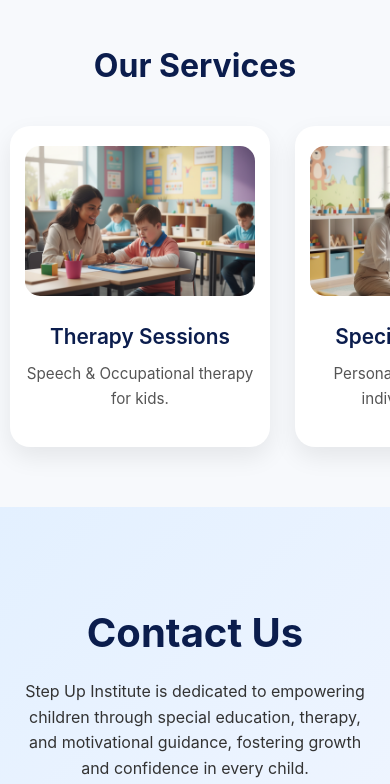
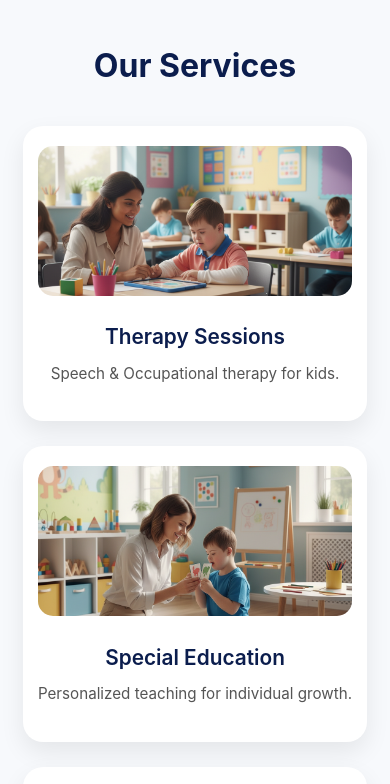
Before and after one commit to Muhammadadam0/stepup, a React (Create React App) app: page / in a window 390 px wide. Shown: the part 3740-4524 px from the top of the page. Built offline with nearby package versions, Linux system fonts and the light colour scheme.

Commit message:
Update site

```diff
--- a/src/Services.css
+++ b/src/Services.css
@@ -17,7 +17,7 @@
 /* Grid Layout */
 .service-grid {
   display: grid;
-  grid-template-columns: repeat(auto-fit, minmax(260px, 1fr));
+  grid-template-columns: repeat(auto-fit, minmax(260px, 1fr)); /* horizontal cards on desktop */
   gap: 40px;
   max-width: 1200px;
   margin: 0 auto;
@@ -74,7 +74,7 @@
 
 /* Responsive Breakpoints */
 
-/* Tablets */
+/* Laptops/Tablets */
 @media (max-width: 1024px) {
   .services h2 {
     font-size: 2.2rem;
@@ -107,6 +107,12 @@
   .service-image img {
     height: 150px;
   }
+
+  /* Vertical layout on mobile */
+  .service-grid {
+    grid-template-columns: 1fr; /* single column */
+    gap: 30px;
+  }
 }
 
 /* Small Phones */
```
